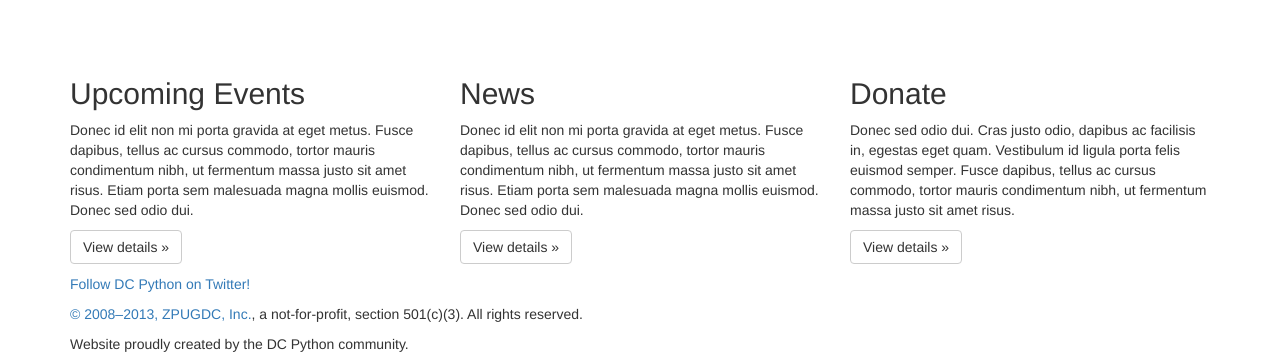
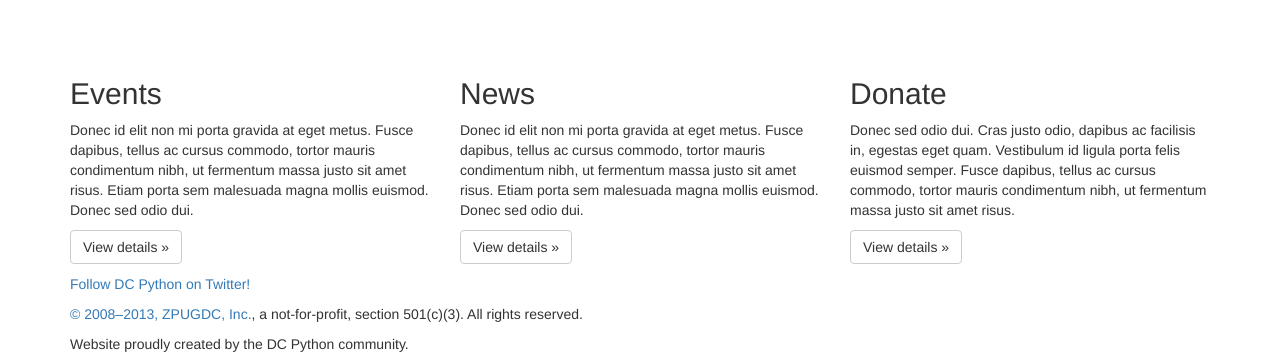
Before and after one commit to ohimors/dcpython-django, a Django app: page / in a window 1280 px wide. Shown: the part 486-850 px from the top of the page. Run offline with Django 3.2, Linux system fonts and the light colour scheme; parts of the project's set-up code (start-up, migrations or seed data) failed here and were passed over; some libraries are stand-ins or nearby versions.

Commit message:
Wording [ci skip]

```diff
--- a/app/templates/app/home.html
+++ b/app/templates/app/home.html
@@ -16,7 +16,7 @@
       <!-- Example row of columns -->
       <div class="row">
         <div class="col-lg-4">
-          <h2>Upcoming Events</h2>
+          <h2>Events</h2>
           <p>Donec id elit non mi porta gravida at eget metus. Fusce dapibus, tellus ac cursus commodo, tortor mauris condimentum nibh, ut fermentum massa justo sit amet risus. Etiam porta sem malesuada magna mollis euismod. Donec sed odio dui. </p>
           <p><a class="btn btn-default" href="#">View details &raquo;</a></p>
         </div>
```
